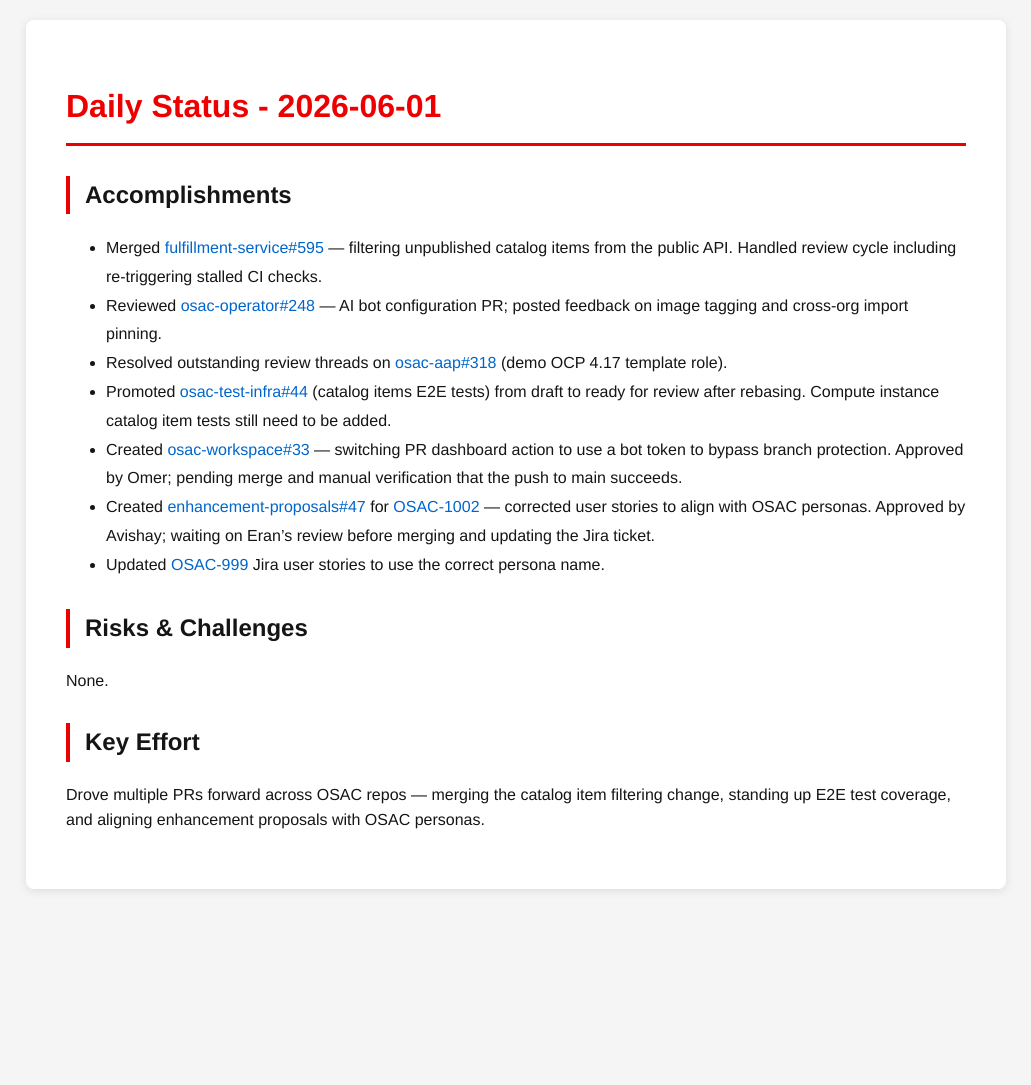
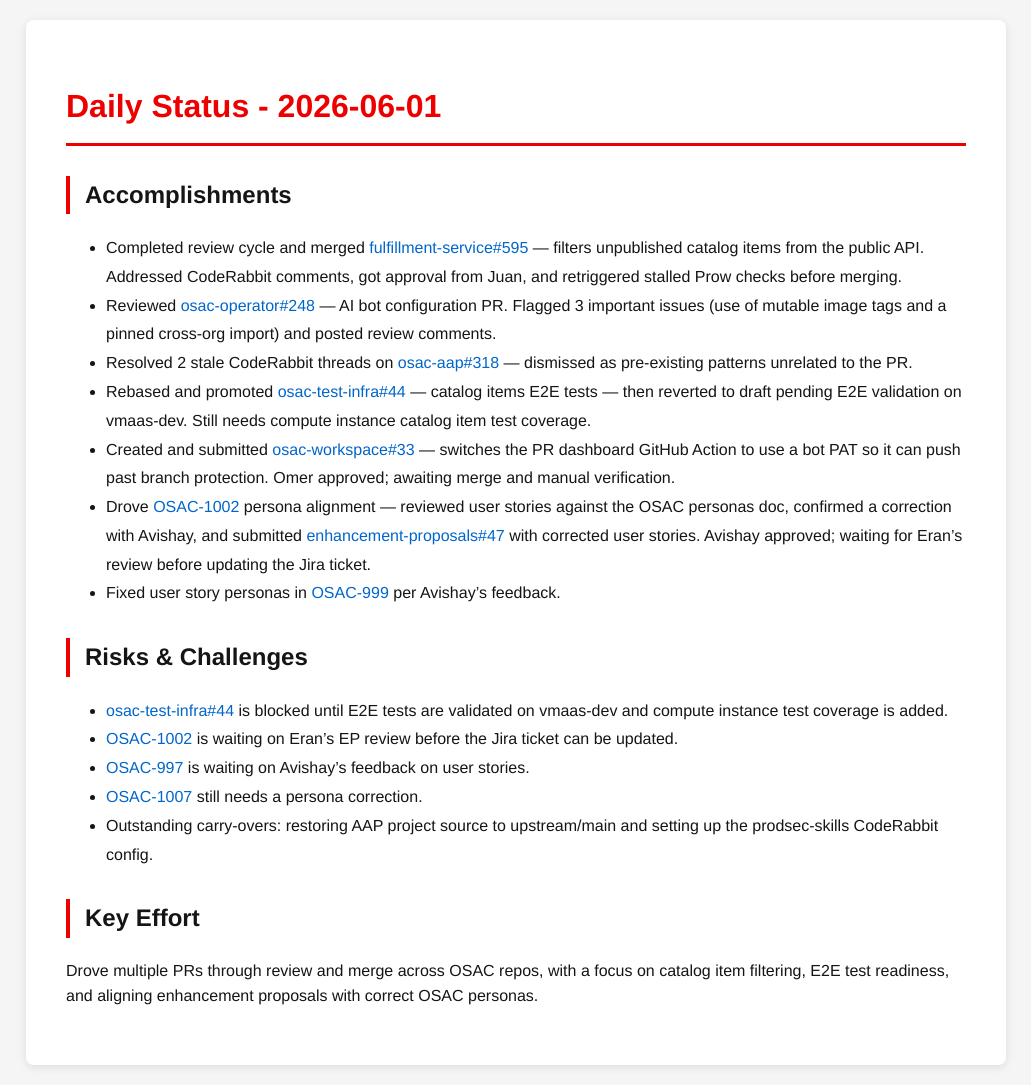
Before and after one commit to tzvatot/daily-status, a Jekyll site: the page built from 2026-06-01.md, in a window 1280 px wide. Shown: the whole page, without its empty margins (124-1155 px from the left). Built offline with Jekyll 4.4.1, drawn with Linux system fonts in a browser that asks for light colours; before the commit the page ends 909 px from its top, so only the background shows below that.

Commit message:
Daily status update - 2026-06-01

```diff
--- a/2026-06-01.md
+++ b/2026-06-01.md
@@ -7,16 +7,20 @@
 # Daily Status - 2026-06-01
 
 ## Accomplishments
-- Merged [fulfillment-service#595](https://github.com/osac-project/fulfillment-service/pull/595) — filtering unpublished catalog items from the public API. Handled review cycle including re-triggering stalled CI checks.
-- Reviewed [osac-operator#248](https://github.com/osac-project/osac-operator/pull/248) — AI bot configuration PR; posted feedback on image tagging and cross-org import pinning.
-- Resolved outstanding review threads on [osac-aap#318](https://github.com/osac-project/osac-aap/pull/318) (demo OCP 4.17 template role).
-- Promoted [osac-test-infra#44](https://github.com/osac-project/osac-test-infra/pull/44) (catalog items E2E tests) from draft to ready for review after rebasing. Compute instance catalog item tests still need to be added.
-- Created [osac-workspace#33](https://github.com/osac-project/osac-workspace/pull/33) — switching PR dashboard action to use a bot token to bypass branch protection. Approved by Omer; pending merge and manual verification that the push to main succeeds.
-- Created [enhancement-proposals#47](https://github.com/osac-project/enhancement-proposals/pull/47) for [OSAC-1002](https://redhat.atlassian.net/browse/OSAC-1002) — corrected user stories to align with OSAC personas. Approved by Avishay; waiting on Eran's review before merging and updating the Jira ticket.
-- Updated [OSAC-999](https://redhat.atlassian.net/browse/OSAC-999) Jira user stories to use the correct persona name.
+- Completed review cycle and merged [fulfillment-service#595](https://github.com/osac-project/fulfillment-service/pull/595) — filters unpublished catalog items from the public API. Addressed CodeRabbit comments, got approval from Juan, and retriggered stalled Prow checks before merging.
+- Reviewed [osac-operator#248](https://github.com/osac-project/osac-operator/pull/248) — AI bot configuration PR. Flagged 3 important issues (use of mutable image tags and a pinned cross-org import) and posted review comments.
+- Resolved 2 stale CodeRabbit threads on [osac-aap#318](https://github.com/osac-project/osac-aap/pull/318) — dismissed as pre-existing patterns unrelated to the PR.
+- Rebased and promoted [osac-test-infra#44](https://github.com/osac-project/osac-test-infra/pull/44) — catalog items E2E tests — then reverted to draft pending E2E validation on vmaas-dev. Still needs compute instance catalog item test coverage.
+- Created and submitted [osac-workspace#33](https://github.com/osac-project/osac-workspace/pull/33) — switches the PR dashboard GitHub Action to use a bot PAT so it can push past branch protection. Omer approved; awaiting merge and manual verification.
+- Drove [OSAC-1002](https://redhat.atlassian.net/browse/OSAC-1002) persona alignment — reviewed user stories against the OSAC personas doc, confirmed a correction with Avishay, and submitted [enhancement-proposals#47](https://github.com/osac-project/enhancement-proposals/pull/47) with corrected user stories. Avishay approved; waiting for Eran's review before updating the Jira ticket.
+- Fixed user story personas in [OSAC-999](https://redhat.atlassian.net/browse/OSAC-999) per Avishay's feedback.
 
 ## Risks & Challenges
-None.
+- [osac-test-infra#44](https://github.com/osac-project/osac-test-infra/pull/44) is blocked until E2E tests are validated on vmaas-dev and compute instance test coverage is added.
+- [OSAC-1002](https://redhat.atlassian.net/browse/OSAC-1002) is waiting on Eran's EP review before the Jira ticket can be updated.
+- [OSAC-997](https://redhat.atlassian.net/browse/OSAC-997) is waiting on Avishay's feedback on user stories.
+- [OSAC-1007](https://redhat.atlassian.net/browse/OSAC-1007) still needs a persona correction.
+- Outstanding carry-overs: restoring AAP project source to upstream/main and setting up the prodsec-skills CodeRabbit config.
 
 ## Key Effort
-Drove multiple PRs forward across OSAC repos — merging the catalog item filtering change, standing up E2E test coverage, and aligning enhancement proposals with OSAC personas.
+Drove multiple PRs through review and merge across OSAC repos, with a focus on catalog item filtering, E2E test readiness, and aligning enhancement proposals with correct OSAC personas.
```
